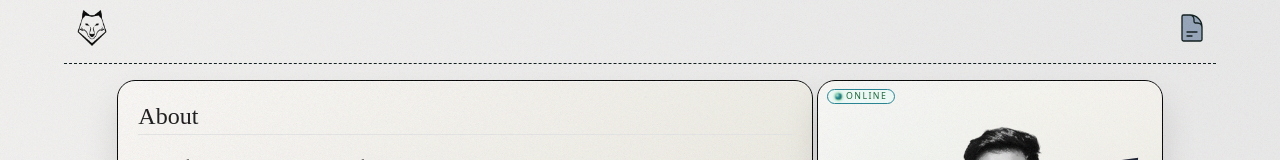
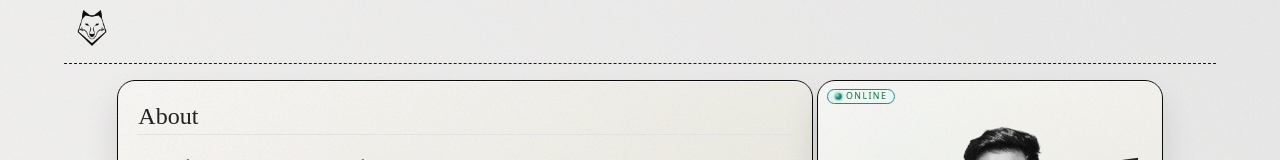
Before and after one commit to JatinAneja1812/jatinaneja-portfolio, a Vue app: page /#/about in a window 1280 px wide. Shown: the top 160 px of the page. Built offline with nearby package versions, Linux system fonts and the light colour scheme.

Commit message:
Made blogs unavailable for now

```diff
--- a/src/components/Navbar.vue
+++ b/src/components/Navbar.vue
@@ -14,7 +14,7 @@
         </div>
       </div>
     </div>
-    <div class="flex-none">
+    <!-- <div class="flex-none">
       <div style="max-height: min-content">
         <div className="navbar-end mr-1" class="tooltip tooltip-right">
           <title>Blogs</title>
@@ -33,7 +33,7 @@
           </router-link>
         </div>
       </div>
-    </div>
+    </div> -->
   </div>
 </template>
 <style scoped>
--- a/src/router/index.js
+++ b/src/router/index.js
@@ -2,18 +2,18 @@
 import { createRouter, createWebHashHistory } from 'vue-router'
 import Home from '../views/Home.vue'
 import About from '../views/About.vue'
-import Blog from '../views/Blog.vue'
-import PostDetail from '../components/blog/[slug].vue'
+// import Blog from '../views/Blog.vue'
+// import PostDetail from '../components/blog/[slug].vue'
 
 const routes = [
   { path: '/', component: Home },
   { path: '/about', component: About },
-  { path: '/blog', component: Blog },
-  {
-    path: '/blog/:slug',
-    name: 'BlogPostDetail',
-    component: PostDetail,
-  },
+  // { path: '/blog', component: Blog },
+  // {
+  //   path: '/blog/:slug',
+  //   name: 'BlogPostDetail',
+  //   component: PostDetail,
+  // },
 ]
 
 const router = createRouter({
```
